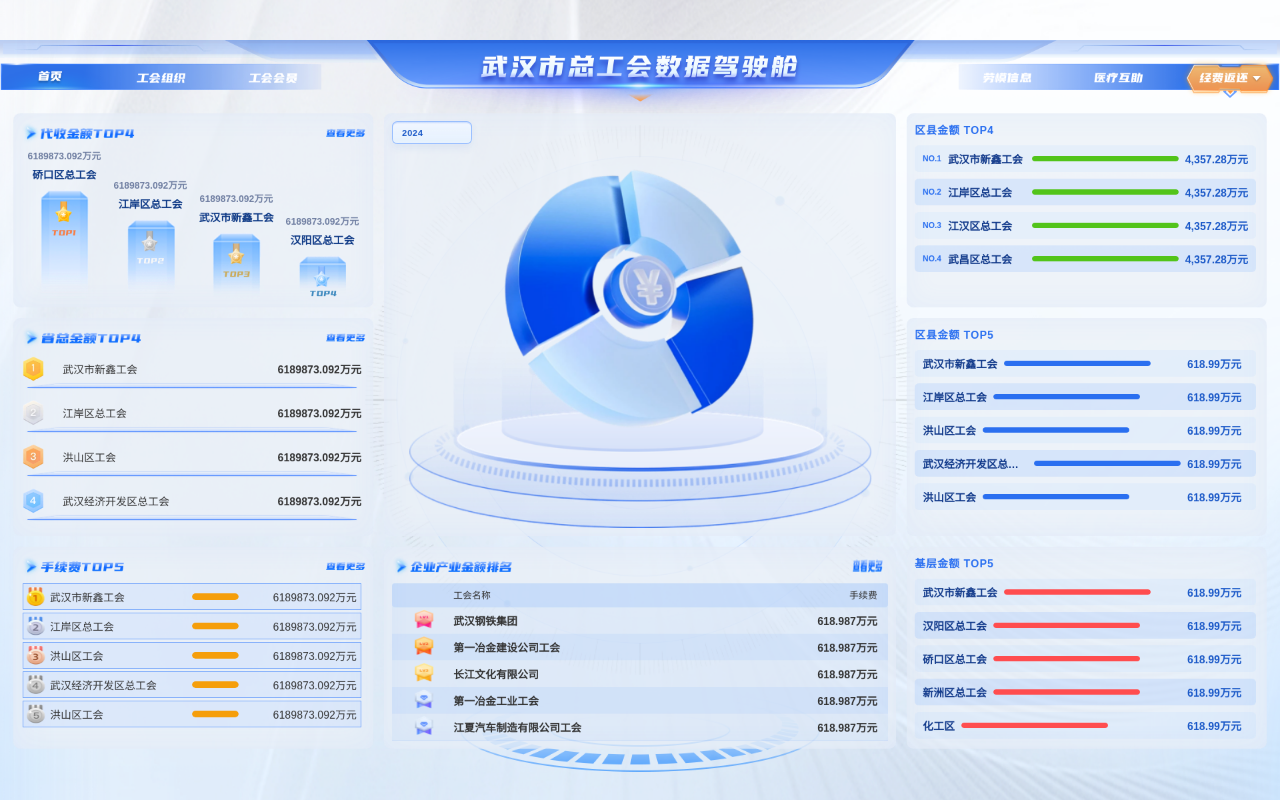
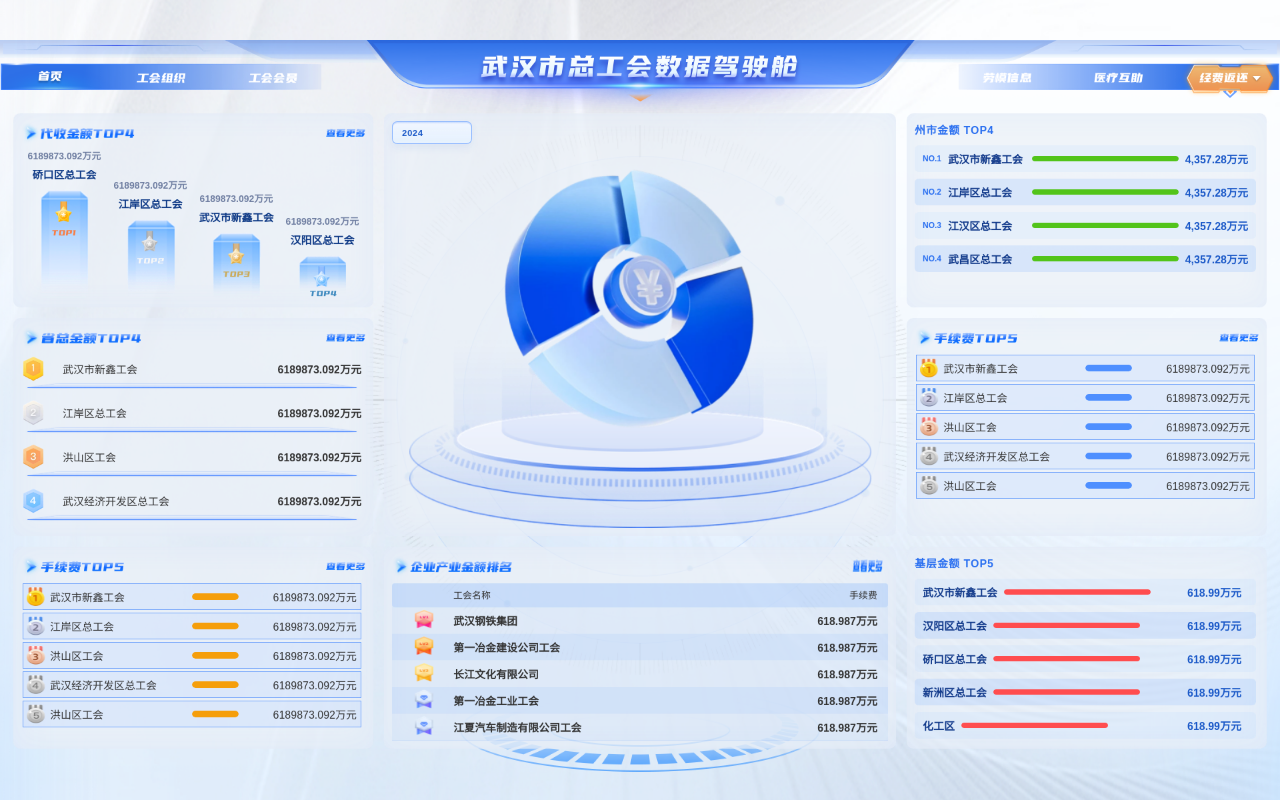
Before and after one commit to wmc-cache/wuhan-dashboard, a Vue app: page /#/refund in a window 1280 px wide. Built offline with nearby package versions, Linux system fonts and the light colour scheme.

Commit message:
style  fix

```diff
--- a/src/pages/Refund.vue
+++ b/src/pages/Refund.vue
@@ -38,16 +38,21 @@
 
     <!-- 右列 -->
     <section class="mod" style="grid-area: tr;">
-      <h3 class="mod__title">区县金额 TOP4</h3>
+      <h3 class="mod__title">州市金额 TOP4</h3>
       <div class="mod__body">
         <RefundRankList :items="districtTop4" :max-rows="4" bar-color="#52c41a" show-no />
       </div>
     </section>
 
     <section class="mod" style="grid-area: mr;">
-      <h3 class="mod__title">区县金额 TOP5</h3>
       <div class="mod__body">
-        <RefundRankList :items="districtTop5" :max-rows="5" bar-color="#2a6ff0" />
+        <RefundRankType2
+          :items="districtTop5"
+          :show-right-name="false"
+          :bar-color="'#4E8FFF'"
+          title-img1x="../images/refund/title5/编组 21.png"
+          title-img2x="../images/refund/title5/编组 21@2x.png"
+        />
       </div>
     </section>
 
```
Also changed, not shown: src/images/refund/title5/编组 21.png (added), src/images/refund/title5/编组 21@2x.png (added).
